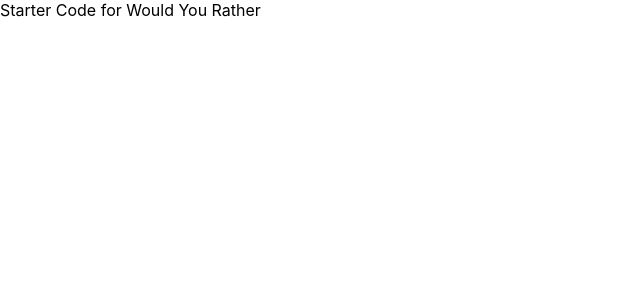
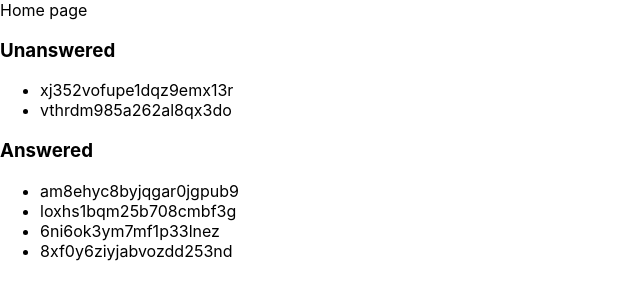
Before and after one commit to viviruska/would-you-rather, a React (Create React App) app in the folder frontend/: page / in a window 1280 px wide. Shown: the top 300 px of the page, without its empty margins (0-640 px from the left). Built offline with nearby package versions, Linux system fonts and the light colour scheme.

Commit message:
feat: Renders Home component only if all needed state is initialised, then loads unanswered and ansered poll IDs from the store

```diff
--- a/frontend/src/components/App.js
+++ b/frontend/src/components/App.js
@@ -1,6 +1,7 @@
 import React, { Component } from 'react'
 import { connect } from 'react-redux'
 import { handleInitialData } from '../actions/shared'
+import Home from './Home'
 
 class App extends Component {
   componentDidMount() {
@@ -9,10 +10,22 @@ class App extends Component {
   render () {
     return (
       <div>
-        Starter Code for Would You Rather
+        {this.props.loading === true
+          ? null
+          : <Home />
+        }
       </div>
     )
   }
 }
 
-export default connect()(App);
+function mapStateToProps({ polls, users, authedUser }) {
+  return {
+    loading:
+      Object.keys(users).length === 0 ||
+      Object.keys(polls).length === 0 ||
+      authedUser === null
+  }
+}
+
+export default connect(mapStateToProps)(App);
--- /dev/null
+++ b/frontend/src/components/Home.js
@@ -0,0 +1,48 @@
+import React, { Component } from 'react'
+import { connect } from 'react-redux'
+
+class Home extends Component {
+  render() {
+    console.log(this.props)
+    return (
+      <div>
+        Home page
+        <div>
+          <h3>Unanswered</h3>
+          <ul>
+            {this.props.unansweredPollIds.map((pollId) => (
+              <li key={pollId}>
+                {pollId}
+              </li>
+            ))}
+          </ul>
+        </div>
+        <div>
+          <h3>Answered</h3>
+          <ul>
+            {this.props.answeredPollIds.map((pollId) => (
+              <li key={pollId}>
+                {pollId}
+              </li>
+            ))}
+          </ul>
+        </div>
+      </div>
+    )
+  }
+}
+
+function mapStateToProps({ polls, users, authedUser}) {
+  const pollIds = Object.keys(polls)
+    .sort((a,b) => polls[b].timestamp - polls[a].timestamp)
+
+  const userAnswers = users[authedUser].answers
+
+  return {
+    unansweredPollIds: pollIds.filter((pollId) => !(pollId in userAnswers)),
+    answeredPollIds: pollIds.filter((pollId) => pollId in userAnswers),
+  }
+  }
+
+
+export default connect(mapStateToProps)(Home)
```
